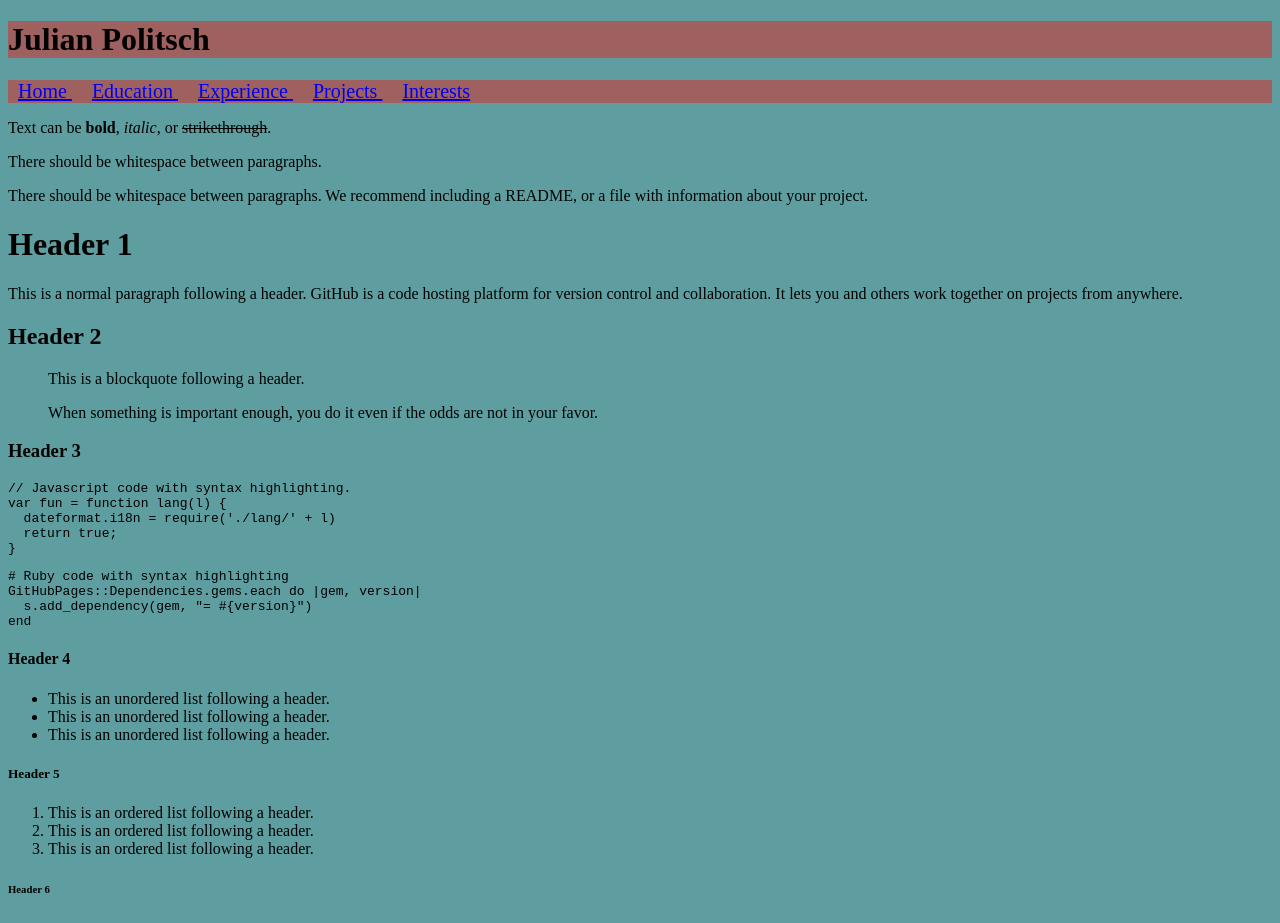
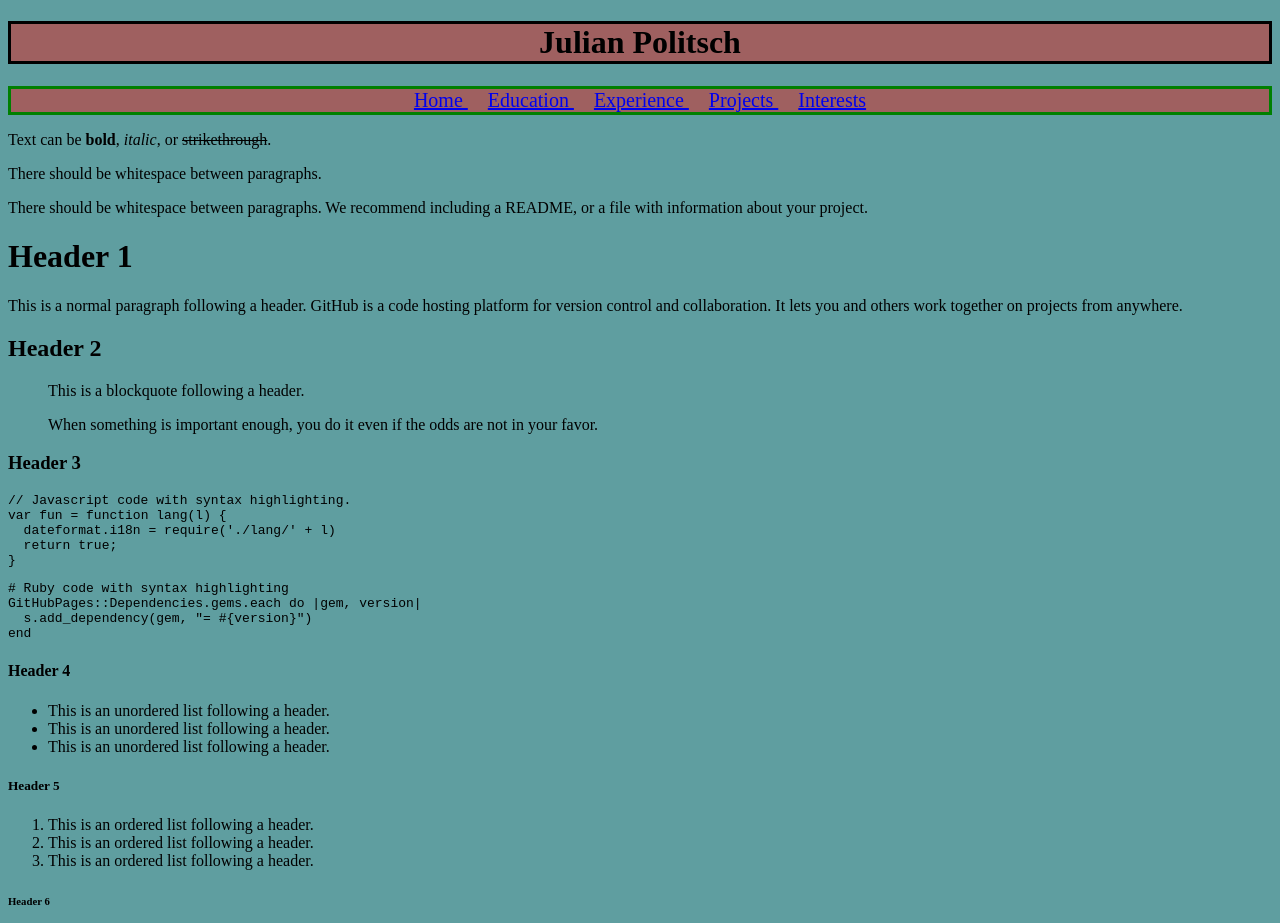
Before and after one commit to jepolitsch/jepolitsch.github.io, a Jekyll site: the page built from index.md, in a window 1280 px wide. Shown: the top 923 px of the page. Built offline with Jekyll 4.4.1, drawn with Linux system fonts in a browser that asks for light colours.

Commit message:
Update alt.html

```diff
--- a/_layouts/alt.html
+++ b/_layouts/alt.html
@@ -7,6 +7,11 @@
     <meta http-equiv="X-UA-Compatible" content="IE=edge">
     <meta name="viewport" content="width=device-width,maximum-scale=2">
     <style>
+      .center {
+       text-align: center;
+       border: 3px solid green;
+        }
+
             nav {
                 width: 100;
                 height: 30;
@@ -15,8 +20,8 @@
                 font-size: 30px;
                 background-color: #9f6060;
         </style>
-        <h1 id="project_title" style="background-color:#9f6060;" >{{ page.title | default: Title}}</h1>
-        <nav id="nav" style="background-color:#9f6060; font-size: 20px;">
+        <h1 id="project_title" style="background-color:#9f6060; text-align: center; border:3px solid black" >{{ page.title | default: Title}}</h1>
+        <nav class="center" style="background-color:#9f6060; font-size: 20px;">
            {% for item in site.data.navigation %}
               <a href="{{ item.link }}" style= "margin: 10px" {% if page.url == item.link %} style="background-color:#9f9f60"{% endif %}>
                  {{ item.name }}
```
